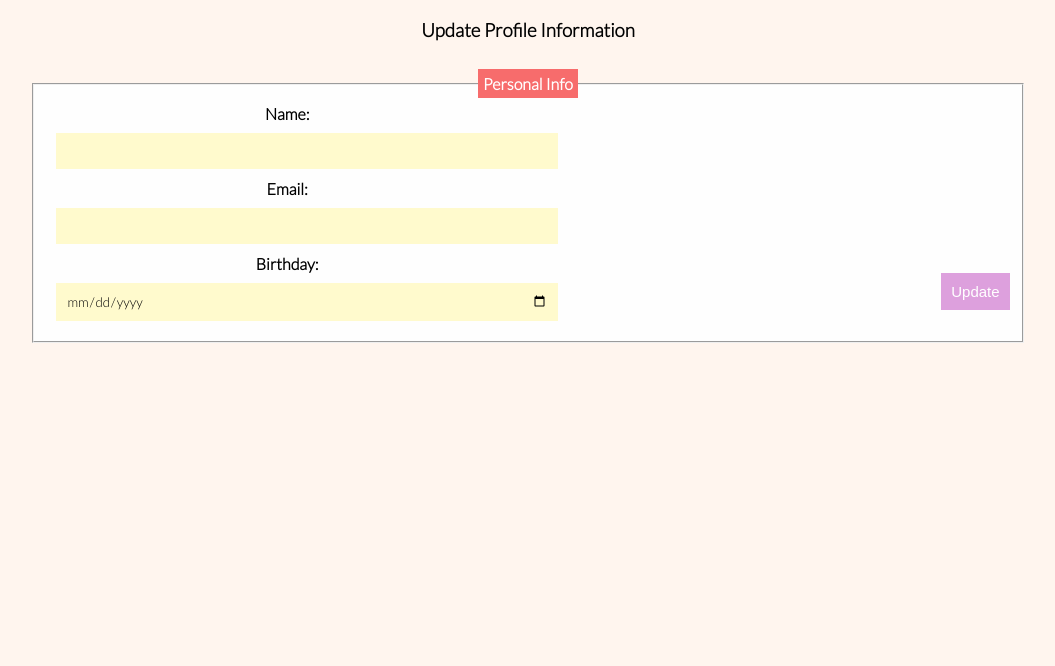
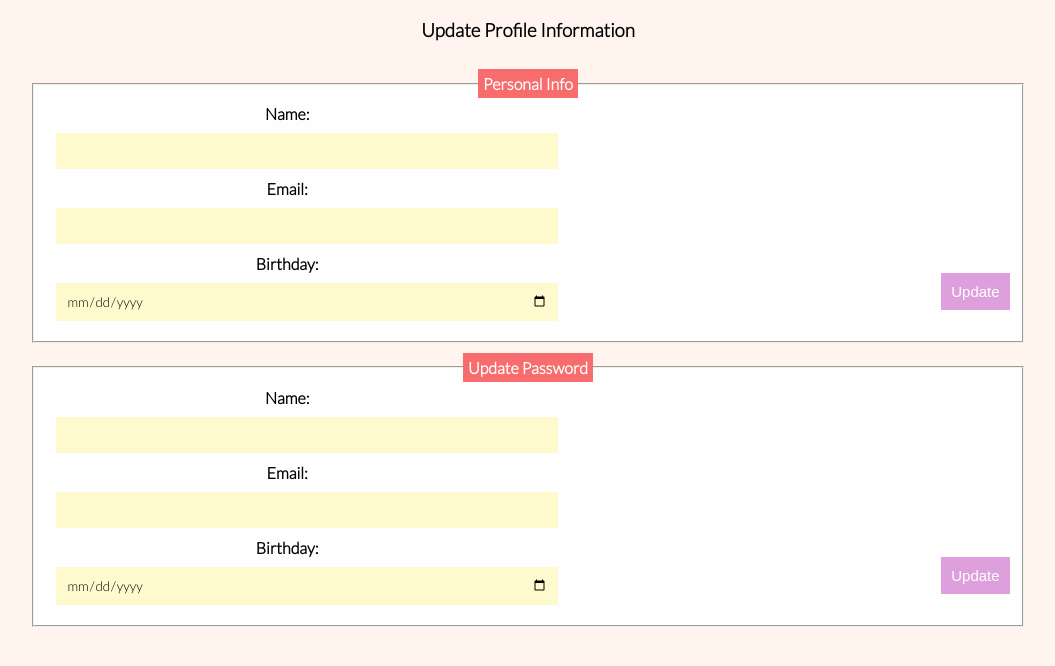
Before and after one commit to szmtz/profile-info-form-practice, a plain HTML site: page index.html in a window 1280 px wide. Shown: the part 90-756 px from the top of the page, without its empty margins (112-1167 px from the left). Drawn offline with Linux system fonts and the light colour scheme.

Commit message:
Create 2nd Fieldset

```diff
--- a/index.html
+++ b/index.html
@@ -19,6 +19,18 @@
       <button type="button">Update</button>
 
     </fieldset>
+    <fieldset>
+        <legend>Update Password
+        </legend>
+        <label for="name">Name:</label><br>
+        <input type="text" id="name"><br>
+        <label for="email">Email:</label><br>
+        <input type="email" id="email"><br>
+        <label for="dob">Birthday:</label><br>
+        <input type="date" id="dob"><br>
+        <button type="button">Update</button>
+      </fieldset>
+
     </form>
     <!-- <form action="/action_page.php">
   <label for="fname">First name:</label><br>
```
